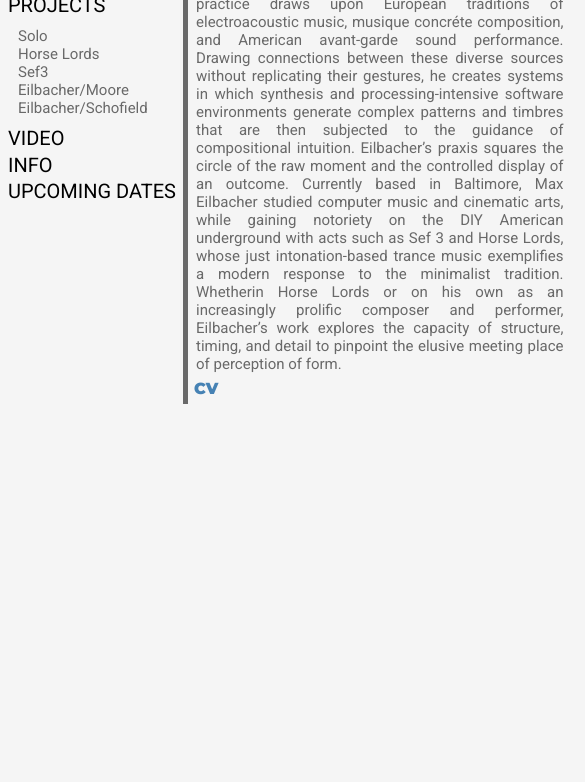
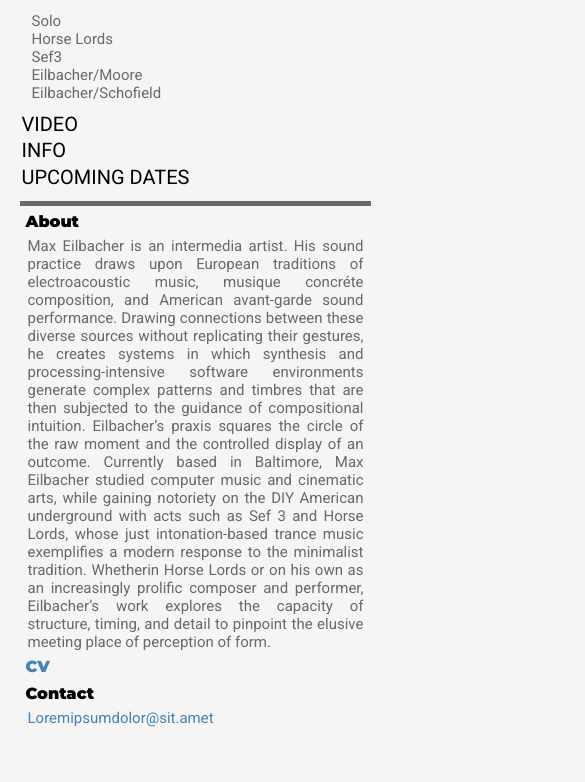
Before and after one commit to onewindspirit/eilbacherm-site, a plain HTML site: page info.html in a window 390 px wide. Shown: the part 62-844 px from the top of the page, 585 px wide, since content can reach past the window. Drawn offline with Linux system fonts and the light colour scheme.

Commit message:
adjusted everything to be responsive to several screen sizes

```diff
--- a/css/style.css
+++ b/css/style.css
@@ -9,33 +9,87 @@
   --highlight-color: springgreen; /*rollover color for navbar*/
   font-size:62.5%; /*sets base font size; rest of font units scale from this*/
 }
-
-html{
+html,body{
   background-color:var(--background-color); /*set background color for the whole page*/
+  margin:0px;
+  padding:0px;
 }
-
-/*holds all page contents*/
-.wrapper{
+/*Media Queries add context from the viewer's screen and alter the page's contents to fit*/
+@media(max-width: 2560px){
+  .wrapper{
+  width: 75vw; /*width= % of the view width*/
+  flex-wrap:nowrap;/*all contents on one line*/
+  }
+  .canvas{
+  	min-width:50%;
+  }
+  .navbar{
+  	max-width:185px;
+  	border:solid;
+  	border-width:0px 5px 0px 0px;
+  	white-space: nowrap; /*keeps text in-line on resize*/
+  }
+  .info-column{
+  	max-width:450px;
+  	min-width:315px;
+  	flex-wrap:nowrap;
+  }
+}
+@media(max-width: 800px) {
+  .wrapper{
+  	width:90vw;
+    flex-wrap:wrap;/*contents can wrap to multiple lines*/
+  }
+  .canvas{
+    min-width:350px;
+  }
+  .navbar{
+  	max-width:100%;
+  	display:inline-block;
+  	border:solid;
+  	border-width:0px 0px 5px 0px;
+  }
+  .row{
+    flex-wrap:nowrap;
+  }
+  /*DOES NOT LOOK GOOD RIGHT NOW. NEEDS DROPDOWN FOR PROJECTS OR SOMETHING TO WORK
+  .navbar h1,h2,ul,li{
+  	display:inline-block;
+  }*/
+  .info-row{
+  	width:100%;
+  	flex-wrap:wrap;
+  	justify-content:center;
+  }
+  .info-column{
+  	width:100%;
+  }
+ }
+ @media(max-width: 400px) {
+   .row,.column{
+ 	  flex-wrap:wrap;
+ 	}
+ 	.column img{
+ 	  flex:100%;
+ 	  max-width:100%;
+ 	}
+ }
+.wrapper{ /*holds all page contents*/
+  margin: auto; /*center item*/
+  padding:5px;
+  /*flexbox settings*/
+  display:flex;/*initiate flexbox*/
+  justify-content:center;/*contents align to center of container*/
+  align-items:stretch;/*contents stretch vertically to the bounds of the container*/
+ }
+/*main area where all unique page info is rendered*/
+.canvas{
   margin: auto; /*center item*/
   padding:0px;
-  width: 75vw; /*sets width to % of the view width*/
-  min-width: 945px; /*set up better scaling with media queries*/
-  display:flex;
-  justify-content:center;
-  align-items:stretch;
-  /*display: grid;
-  grid-template-columns: 20%;
-  grid-gap:5px;*/
-}
-
-/*main area where all unique page info is rendered*/
-.canvas{
-  margin: 0px; /*center item*/
-  padding:0px;
-  order:2;
-  flex:1 2 86%;
-  object-fit:cover;
-  /*grid-column-start:2;*/
+  object-fit:cover; /*contents fill container proportionally*/
+  /*flexbox settings*/
+  order:2;/*sets what place in order of flexbox items*/
+  flex:1 2 86%;/*flex shrink,flex grow, default size*/
 }
 .canvas div{
   margin:0px;
@@ -105,21 +159,27 @@ html{
   padding-right:0px;
   justify-content: center;
 }
+.info-row {
+  display: flex;
+  margin:0px;
+  padding:1rem;
+  padding-right:0px;
+}
 .column {
   margin:0px;
   padding:1rem;
-  flex:.5;
+  flex:50%;
   max-width: 50%;
 }
 .column img {
   margin-top: 5px;
   vertical-align: middle;
   width: 100%;
+  max-width:100%;
 }
 .info-column {
   padding:0px;
-  flex:1;
-  max-width:50%;
+  flex:100%;
 }
 .center-vid{/*Use for one video centered on page*/
   margin:5px;
@@ -133,25 +193,20 @@ html{
   min-height:340px;
   display:block;
 }
-
 /*navbar styles*/
 .navbar{
+  width:100%;
+  margin:0px;
+  padding:2px;
+  border-color:var(--body-color);
+  height: auto;
+  /*flexbox settings*/
+  order:1;
+  flex:1 1 14%;
+}
+.navbar h1{
   margin:0px;
   padding:0px;
-  /*grid-column-start:1;*/
-  order:1;
-  flex:1 1 14%;
-  white-space: nowrap; /*keeps text in line on resize*/
-  border:solid;
-  border-color:var(--body-color);
-  border-right-width:5px;
-  border-top-width:0px;
-  border-bottom-width:0px;
-  border-left-width:0px;
-  min-height: 99%;
-  height: auto;
-}
-.navbar h1{
   color: var(--title-color);
   font-family: var(--title-font);
   font-weight: 700;
@@ -230,17 +285,3 @@ html{
   object-fit:contain;
   margin:0;
 }
-/*MEDIA QUERIES FOR RESISING FLEXBOX CONTENTS*/
-/*media queries
-@media screen and (max-width: 1200px) {
-  .column {
-    flex: 50%;
-    max-width: 50%;
-  }
-}
-@media screen and (max-width: 600px) {
-  .column {
-    flex: 100%;
-    max-width: 100%;
-  }
-*/
--- a/info.html
+++ b/info.html
@@ -13,7 +13,7 @@
     <div class="wrapper">
       <div class="navbar" include-html="nav.html"></div><!--calls navbar from separate file!-->
       <div class="canvas">
-        <div class="row">
+        <div class="info-row">
           <div class="info-column">
             <h2>About</h2>
             <p class="p-small">Max Eilbacher is an intermedia artist. His sound practice draws upon European traditions of electroacoustic music, musique concréte composition, and American avant-garde sound performance. Drawing connections between these diverse sources without replicating their gestures, he creates systems in which synthesis and processing-intensive software environments generate complex patterns and timbres that are then subjected to the guidance of compositional intuition. Eilbacher’s praxis squares the circle of the raw moment and the controlled display of an outcome. Currently based in Baltimore, Max Eilbacher studied computer music and cinematic arts, while gaining notoriety on the DIY American underground with acts such as  Sef 3 and Horse Lords, whose just intonation-based trance music exemplifies a modern response to the minimalist tradition. Whetherin Horse Lords or on his own as an increasingly prolific composer and performer, Eilbacher’s work explores the capacity of structure, timing, and detail to pinpoint the elusive meeting place of perception of form.</p>
```
Also changed, not shown: solo.html (+0 -2 lines).
